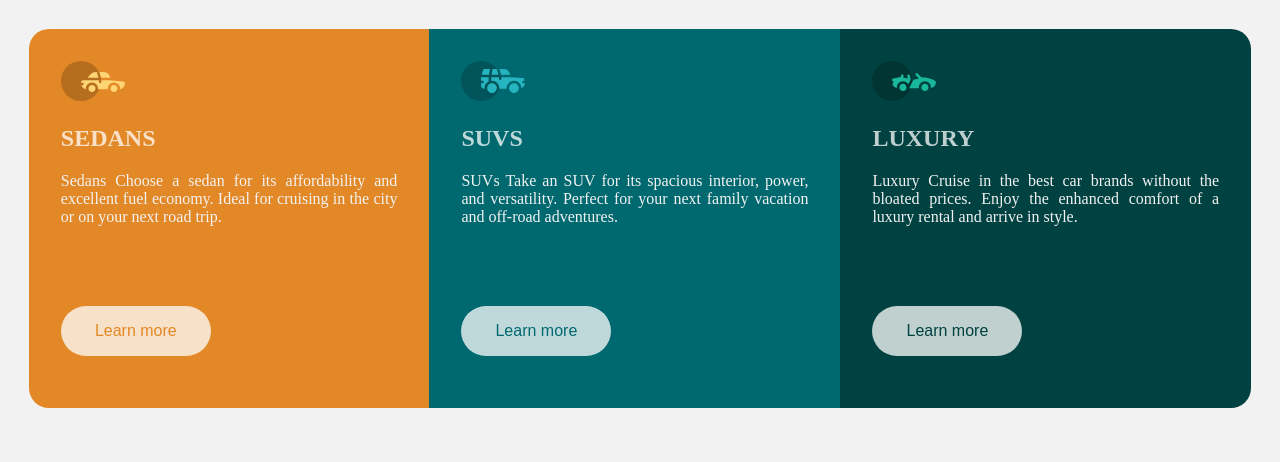
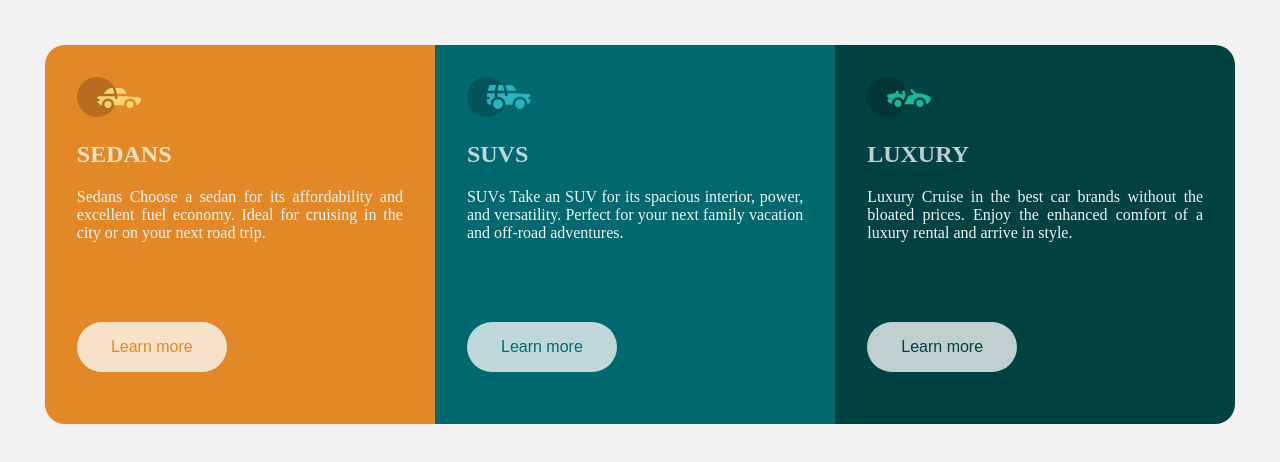
Before and after one commit to gskoharka/frontend-mentor--chellenge, a plain HTML site: page index.html in a window 1280 px wide. Drawn offline with Linux system fonts and the light colour scheme.

Commit message:
Update style.css
increased margin over main

```diff
--- a/style.css
+++ b/style.css
@@ -17,7 +17,7 @@ body{
 main{
     display:flex ;
     flex-direction: row;
-    margin: 1.8rem;
+    margin: 2.8rem;
     border-radius: 20px;
     overflow: hidden;
 
```
